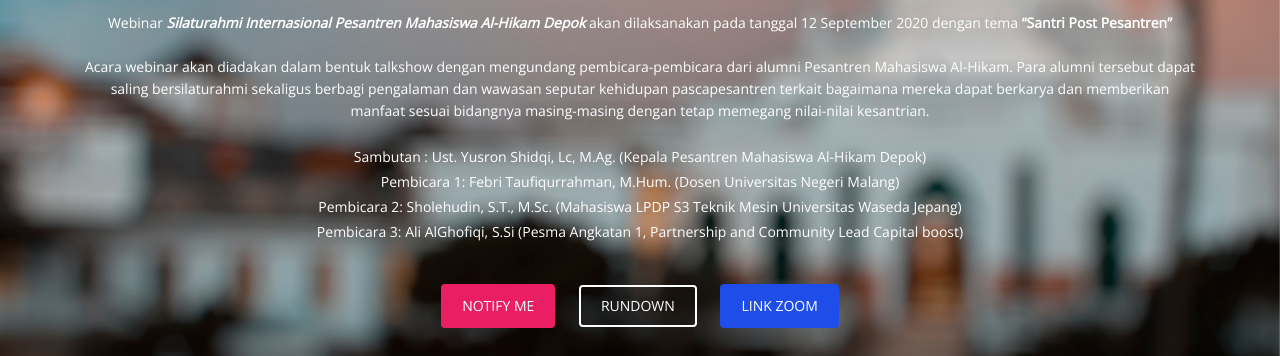
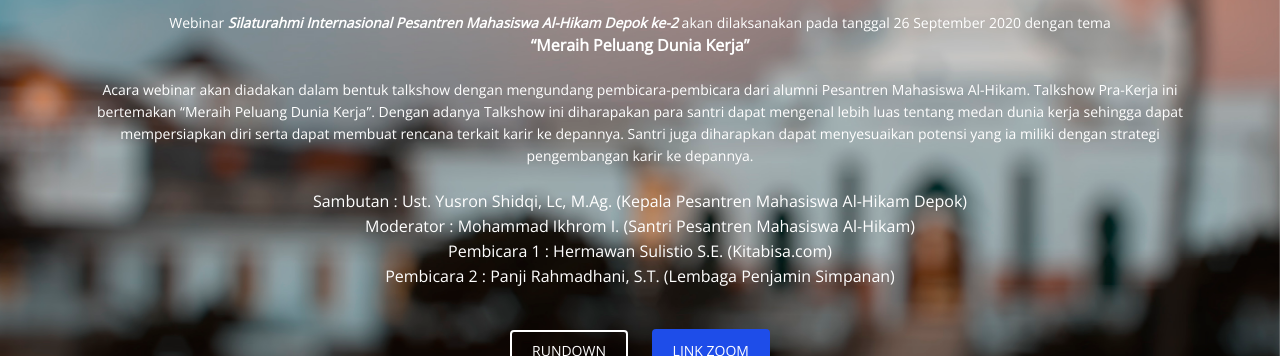
Before and after one commit to webinarhikam/webinarhikam.github.io, a plain HTML site: page index.html in a window 1280 px wide. Shown: the part 436-792 px from the top of the page. Drawn offline with nearby package versions, Linux system fonts and the light colour scheme; files whose address does not match are found by name.

Commit message:
webinar 2 refact

```diff
--- a/assets/js/main.js
+++ b/assets/js/main.js
@@ -22,7 +22,7 @@
     /* ==========================================================================
     countdown timer
     ========================================================================== */
-     jQuery('#clock').countdown('2020/09/12 19:00:00',function(event){
+     jQuery('#clock').countdown('2020/09/26 10:00:00',function(event){
       var $this=jQuery(this).html(event.strftime(''
       +'<div class="time-entry days"><span>%-D</span> Days</div> '
       +'<div class="time-entry hours"><span>%H</span> Hours</div> '
--- a/index.html
+++ b/index.html
@@ -45,24 +45,24 @@
               <div id="clock" class="time-count"></div>
             </div>
             <p>
-              Webinar <i><b>Silaturahmi Internasional Pesantren Mahasiswa Al-Hikam Depok</b></i> akan dilaksanakan pada tanggal 12 September
-              2020 dengan tema <b>“Santri Post Pesantren”</b><br><br>
+              Webinar <i><b>Silaturahmi Internasional Pesantren Mahasiswa Al-Hikam Depok ke-2</b></i> akan dilaksanakan pada tanggal 26 September
+              2020 dengan tema <br><b style="font-size: medium;">“Meraih Peluang Dunia Kerja”</b><br><br>
             </p>
             <p>
               Acara webinar akan diadakan dalam bentuk talkshow dengan mengundang pembicara-pembicara dari alumni Pesantren Mahasiswa
-              Al-Hikam. Para alumni tersebut dapat saling bersilaturahmi sekaligus berbagi pengalaman dan wawasan seputar
-              kehidupan pascapesantren terkait bagaimana mereka dapat berkarya dan memberikan manfaat sesuai bidangnya masing-masing
-              dengan tetap memegang nilai-nilai kesantrian.<br><br>
-              <ul>
-                <li>Sambutan  : Ust. Yusron Shidqi, Lc, M.Ag. (Kepala Pesantren Mahasiswa Al-Hikam Depok)</li>
-                <li>Pembicara 1:  Febri Taufiqurrahman, M.Hum. (Dosen Universitas Negeri Malang)</li>
-                <li>Pembicara 2:	Sholehudin, S.T., M.Sc. (Mahasiswa LPDP S3 Teknik Mesin Universitas Waseda Jepang)</li>
-                <li>Pembicara 3:	Ali AlGhofiqi, S.Si (Pesma Angkatan 1, Partnership and Community Lead Capital boost)</li>
+              Al-Hikam. Talkshow Pra-Kerja ini bertemakan “Meraih Peluang Dunia Kerja”. Dengan adanya Talkshow ini diharapakan para
+              santri dapat mengenal lebih luas tentang medan dunia kerja sehingga dapat mempersiapkan diri serta dapat membuat rencana
+              terkait karir ke depannya. Santri juga diharapkan dapat menyesuaikan potensi yang ia miliki dengan strategi pengembangan
+              karir ke depannya.<br><br>
+              <ul style="font-size: medium;">
+                <li>Sambutan    : Ust. Yusron Shidqi, Lc, M.Ag. (Kepala Pesantren Mahasiswa Al-Hikam Depok)</li>
+                <li>Moderator   : Mohammad Ikhrom I. (Santri Pesantren Mahasiswa Al-Hikam)</li>
+                <li>Pembicara 1 :	Hermawan Sulistio S.E. (Kitabisa.com)</li>
+                <li>Pembicara 2 :	Panji Rahmadhani, S.T. (Lembaga Penjamin Simpanan)</li>
               </ul>
             </p>
             <div class="button-group">
-              <a href="https://calendar.google.com/event?action=TEMPLATE&tmeid=Mm9yMnNwMnFwaGtiYmt2MDNidGNzdGYydjEgb3NlZmFsZmFuLmZAbQ&tmsrc=osefalfan.f%40gmail.com" target="_blank" class="btn btn-common">Notify Me</a>
-              <a href="https://docs.google.com/spreadsheets/d/1YwoGvjWbtmaxBEzgc7M_bl4jafBDQLfe9RlfCSudEWc/edit?usp=sharing " target="_blank" class="btn btn-border">RUNDOWN</a>
+              <a href="https://docs.google.com/spreadsheets/d/1YwoGvjWbtmaxBEzgc7M_bl4jafBDQLfe9RlfCSudEWc/edit?usp=sharing" target="_blank" class="btn btn-border">RUNDOWN</a>
               <a href="https://us02web.zoom.us/j/88567457979" target="_blank" class="btn btn-zoom">Link Zoom</a>
             </div>
             <div class="social mt-4">
```
Also changed, not shown: assets/img/poster2.jpg (added).
